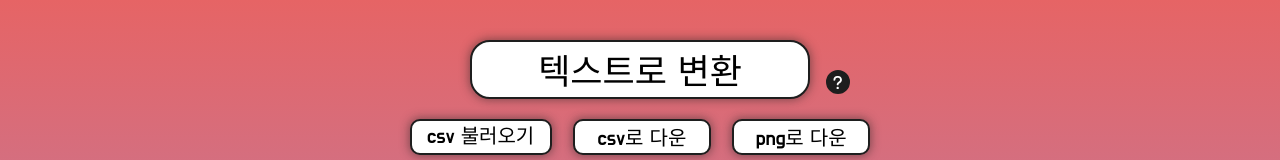
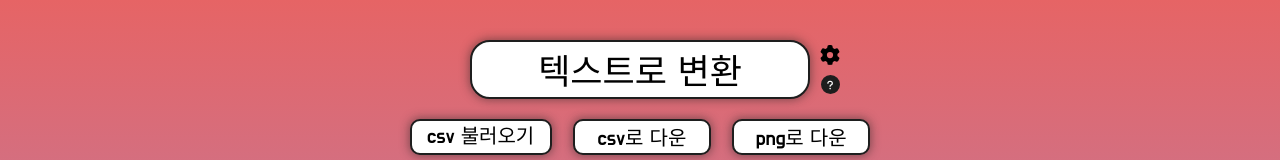
Before and after one commit to Barkshihun/table-to-text, a React (Vite) app: page / in a window 1280 px wide. Shown: the top 160 px of the page. Built offline with nearby package versions, Linux system fonts and the light colour scheme.

Commit message:
💄 Style: 단축키 설정용 톱니바퀴 아이콘 추가

```diff
--- a/src/App.tsx
+++ b/src/App.tsx
@@ -4,7 +4,7 @@ import { setIsHome } from "./store/componentRenderSlice";
 import { setTableListForTransform } from "./store/tableSlice";
 import { RootState } from "./store/store";
 import { FontAwesomeIcon } from "@fortawesome/react-fontawesome";
-import { faQuestion } from "@fortawesome/free-solid-svg-icons";
+import { faGear, faQuestion } from "@fortawesome/free-solid-svg-icons";
 import Output from "./pages/Output";
 import Home from "./pages/Home";
 import "./scss/App.scss";
@@ -76,9 +76,14 @@ function App() {
           >
             {isHome === true ? "텍스트로 변환" : "표로 가기"}
           </button>
-          <div className="toolTip">
-            <FontAwesomeIcon icon={faQuestion} />
-            <div className="toolTip__text">글자마다 크기가 다 다르기 때문에 변환이 잘 안 될 수 있습니다</div>
+          <div className="sub-icon-container">
+            <div className="config-icon">
+              <FontAwesomeIcon icon={faGear} />
+            </div>
+            <div className="toolTip">
+              <FontAwesomeIcon icon={faQuestion} />
+              <div className="toolTip__text">글자마다 크기가 다 다르기 때문에 변환이 잘 안 될 수 있습니다</div>
+            </div>
           </div>
         </div>
       </header>
--- a/src/scss/App.scss
+++ b/src/scss/App.scss
@@ -40,22 +40,43 @@ header {
 .relative {
   position: relative;
 }
+.sub-icon-container {
+  position: absolute;
+  bottom: 0;
+  right: -35px;
+  width: 30px;
+  height: 100%;
+  display: flex;
+  flex-direction: column;
+  justify-content: space-between;
+  align-items: center;
+  box-sizing: border-box;
+  padding: 5px 0;
+}
+.config-icon {
+  cursor: pointer;
+  transition: transform 0.2s ease-in-out;
+  svg {
+    font-size: 20px;
+  }
+  &:hover {
+    transform: rotate(30deg);
+  }
+}
 .toolTip {
-  width: 20px;
-  height: 20px;
+  width: 15px;
+  height: 15px;
   display: flex;
   justify-content: center;
   align-items: center;
-  position: absolute;
-  right: -40px;
-  bottom: 5px;
   background-color: $black;
   color: white;
   cursor: pointer;
   @extend %border;
   border-radius: 50%;
+  position: relative;
   svg {
-    font-size: 15px;
+    font-size: 10px;
   }
 }
 .toolTip__text {
```
